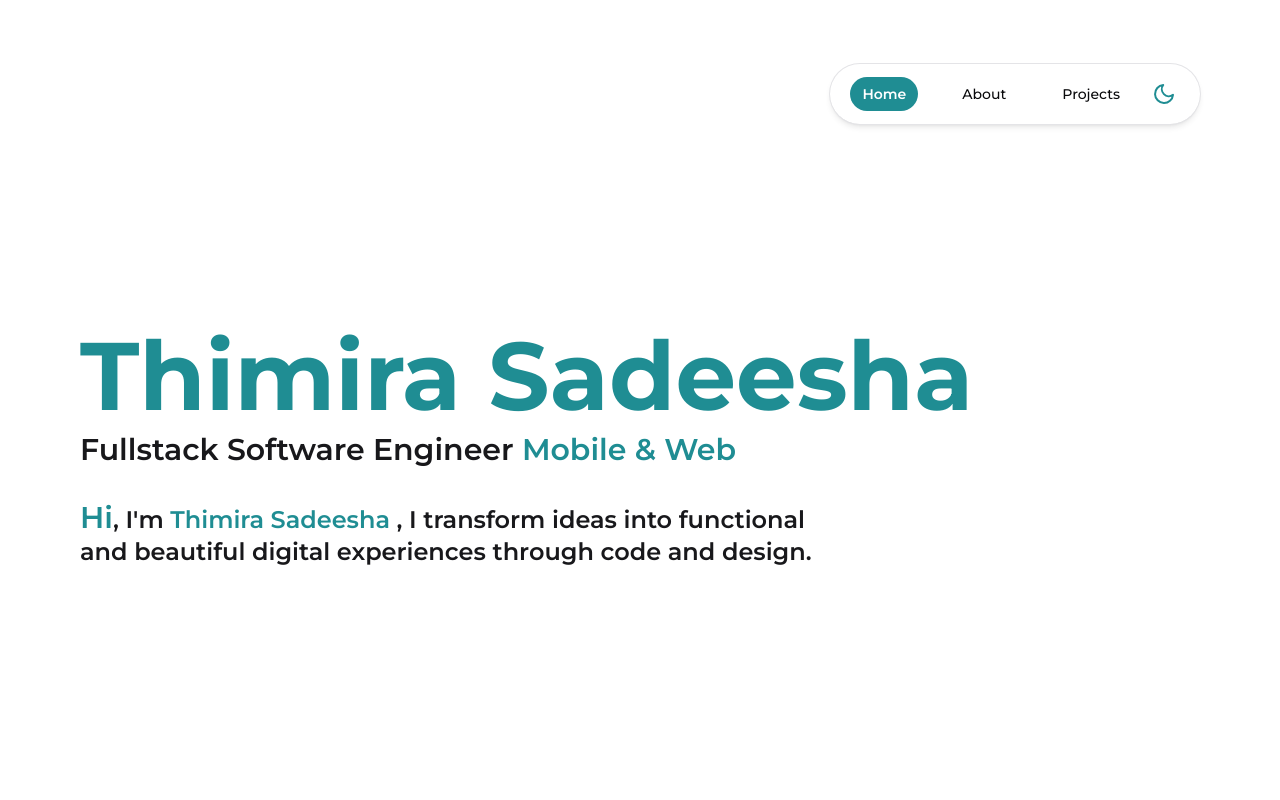
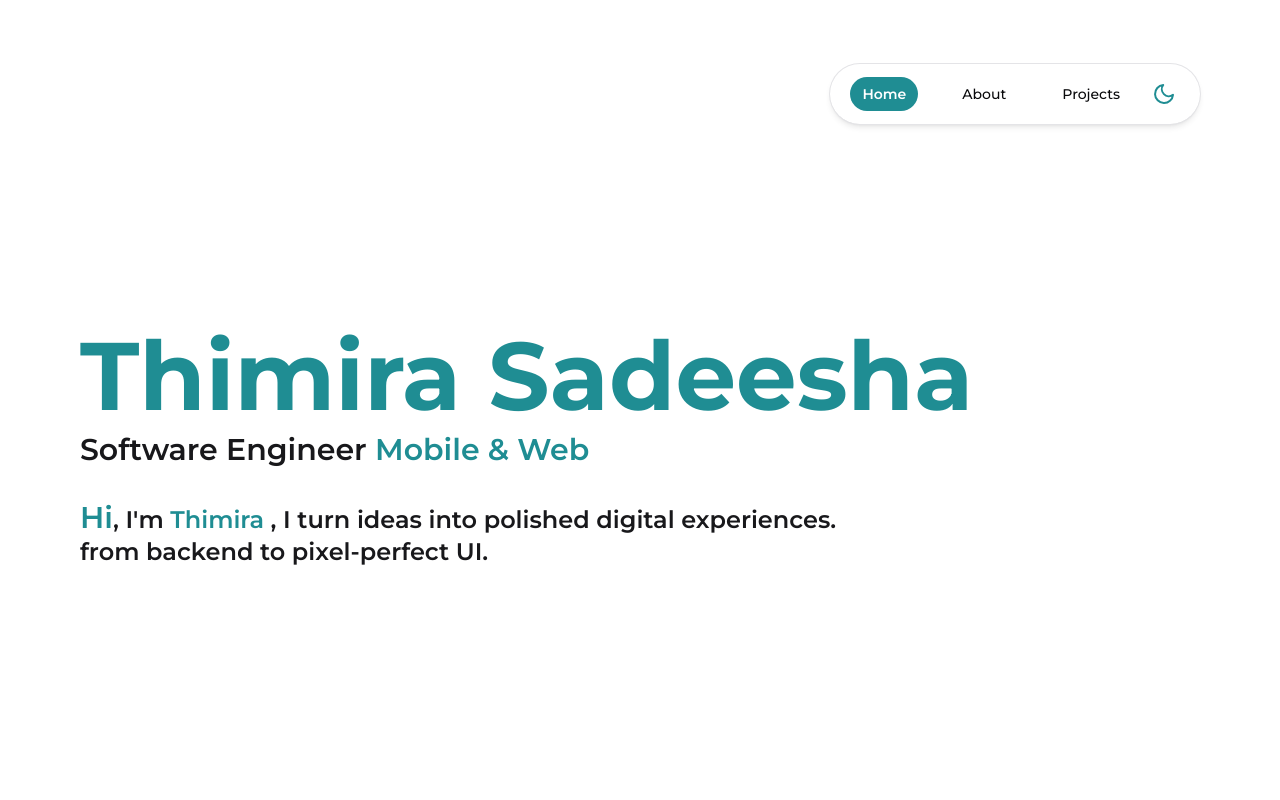
Before and after one commit to ThimiraSadeesha/MyPortfolio, a Next.js app: page / in a window 1280 px wide. Shown: the top 800 px of the page. Built offline with nearby package versions, Linux system fonts and the light colour scheme.

Commit message:
update hero sections to reflect new name and improve descriptions

```diff
--- a/src/components/about-hero.tsx
+++ b/src/components/about-hero.tsx
@@ -28,7 +28,7 @@ export default function AboutHero() {
                 <AnimatePresence>
                     <FadeUp key="title-greeting" duration={0.6}>
                         <h1 className="text-6xl font-bold text-accent sm:text-7xl md:text-6xl lg:text-5xl xl:text-7xl">
-                            Hi, I&apos;m Thimira
+                            Hi, I&apos;m Sadeesha
                         </h1>
                     </FadeUp>
                     <FadeUp key="description-1" duration={0.6} delay={0.2}>
--- a/src/components/landing-hero.tsx
+++ b/src/components/landing-hero.tsx
@@ -1,6 +1,6 @@
-import { useEffect, useRef, useState } from "react";
+import {useEffect, useRef, useState} from "react";
 
-import { AnimatePresence, motion } from "framer-motion";
+import {AnimatePresence, motion} from "framer-motion";
 
 import FadeUp from "@/animation/fade-up";
 
@@ -9,7 +9,7 @@ export default function LandingHero() {
     const ref = useRef<HTMLDivElement>(null);
 
     let progress = 0;
-  const { current: elContainer } = ref;
+    const {current: elContainer} = ref;
 
     if (elContainer) {
         progress = Math.min(1, scrollY / elContainer.clientHeight);
@@ -30,7 +30,7 @@ export default function LandingHero() {
             animate={{
                 transform: `translateY(${progress * 30}vh)`,
             }}
-      transition={{ type: "spring", stiffness: 100 }}
+            transition={{type: "spring", stiffness: 100}}
             ref={ref}
             className="pointer-events-none flex h-[calc(100vh-112px)] items-center px-6 sm:px-14 md:px-20"
         >
@@ -41,15 +41,15 @@ export default function LandingHero() {
                             <h1 className="bg-accent bg-clip-text py-2 text-5xl font-bold text-transparent sm:text-6xl md:text-7xl xl:text-8xl">
                                 Thimira Sadeesha
                             </h1>
-              <span className="text-xl font-semibold text-zinc-900 dark:text-zinc-100 md:text-3xl">
-                Fullstack Software Engineer <span className="text-accent"> Mobile & Web</span>
+                            <span className="text-xl font-semibold text-zinc-900 dark:text-zinc-100 md:text-3xl">Software Engineer <span className="text-accent"> Mobile & Web</span>
               </span>
                         </FadeUp>
                         <FadeUp key="description" duration={0.6} delay={0.2}>
-              <div className="mt-8 max-w-3xl text-base font-semibold text-zinc-900 dark:text-zinc-200 sm:text-base md:text-2xl">
+                            <div
+                                className="mt-8 max-w-3xl text-base font-semibold text-zinc-900 dark:text-zinc-200 sm:text-base md:text-2xl">
                                 <span className="text-xl text-accent sm:text-3xl">Hi</span>,
                                 I&apos;m
-                <span className="text-accent"> Thimira Sadeesha</span> , I transform ideas into functional and beautiful digital experiences through code and design.
+                                <span className="text-accent"> Thimira</span> , I turn ideas into polished digital experiences. from backend to pixel-perfect UI.
                             </div>
                         </FadeUp>
                     </AnimatePresence>
```
Lines whose indentation alone changed are shown as unchanged.
